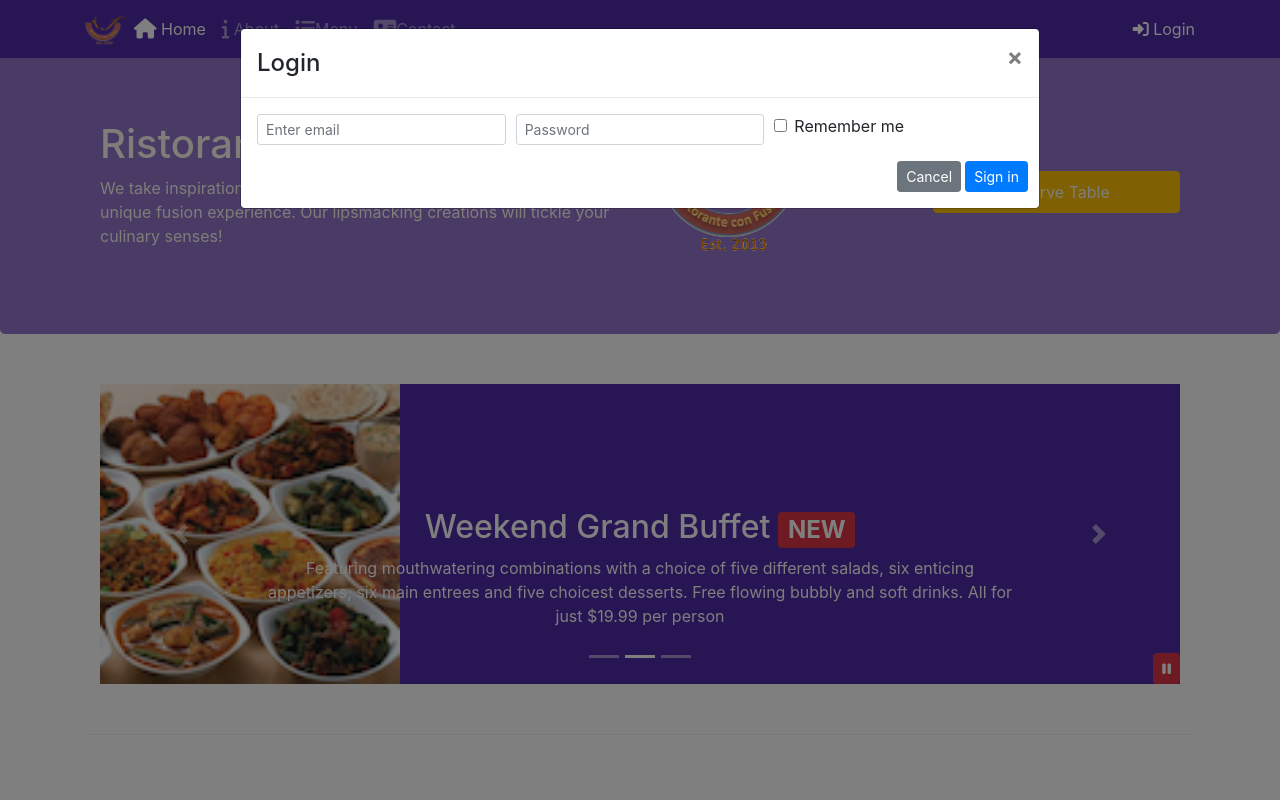
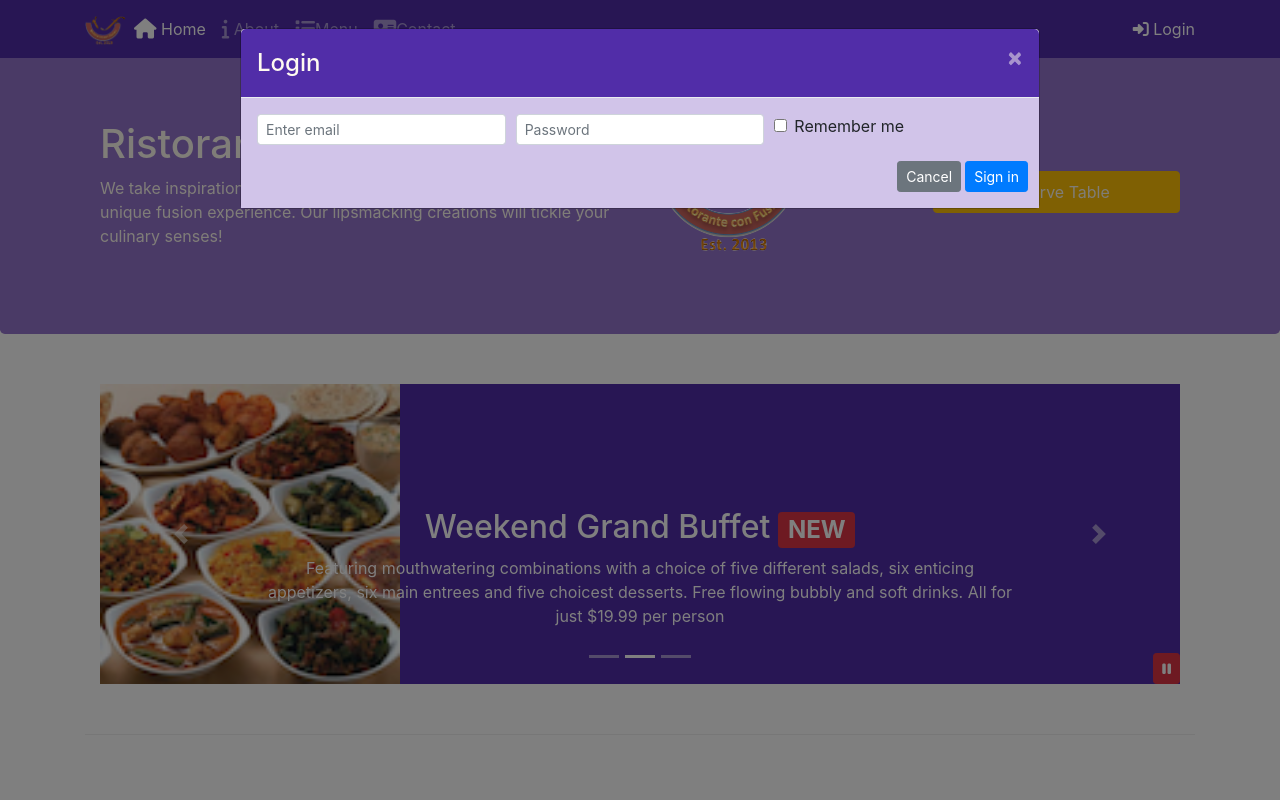
Before and after one commit to wajih19/Bootstrap-Practice, a website: page index.html in a window 1280 px wide. Both pictures are taken after a click on the link "Login". Shown: the top 800 px of the page. Drawn offline with nearby package versions, Linux system fonts and the light colour scheme.

Commit message:
assignment 4

```diff
--- a/css/styles.scss
+++ b/css/styles.scss
@@ -78,3 +78,20 @@ body{
     bottom: 0px;
     z-index: 1;
 }
+
+.modal-header{
+
+    background-color: $background-dark ;
+    color: floralwhite;
+
+    button{
+
+        color: floralwhite;
+    }
+
+}
+
+.modal-body{
+
+    background-color: $background-pale ;
+}
--- a/index.html
+++ b/index.html
@@ -31,7 +31,7 @@
             </ul>
 
             <span class="navbar-text">
-                <a data-toggle="modal" data-target="#loginModal">
+                <a class="loginmodal">
                 <span class="fa fa-sign-in"></span> Login</a>
             </span>
             </div>
@@ -158,7 +158,7 @@
                 </div>
 
                 <div class="col-12 col-sm-3 align-self-center">
-                    <a role="button" class="btn btn-block nav-link btn-warning" data-toggle="modal" data-target="#reservemodal">Reserve Table</a>
+                    <a role="button" id="resbutton" class="btn btn-block nav-link btn-warning">Reserve Table</a>
                 </div>
                 </div>
             </div>
@@ -410,6 +410,20 @@
         });
 
 
+                $(document).ready(function(){
+                $("#resbutton").click(function(){
+                    $("#reservemodal").modal('show');
+                });
+            });
+
+            $(document).ready(function(){
+                $(".loginmodal").click(function(){
+                    $("#loginModal").modal('show');
+                });
+            });
+
+
+
     </script>
 
 </body>
```
Also changed, not shown: css/styles.css.
